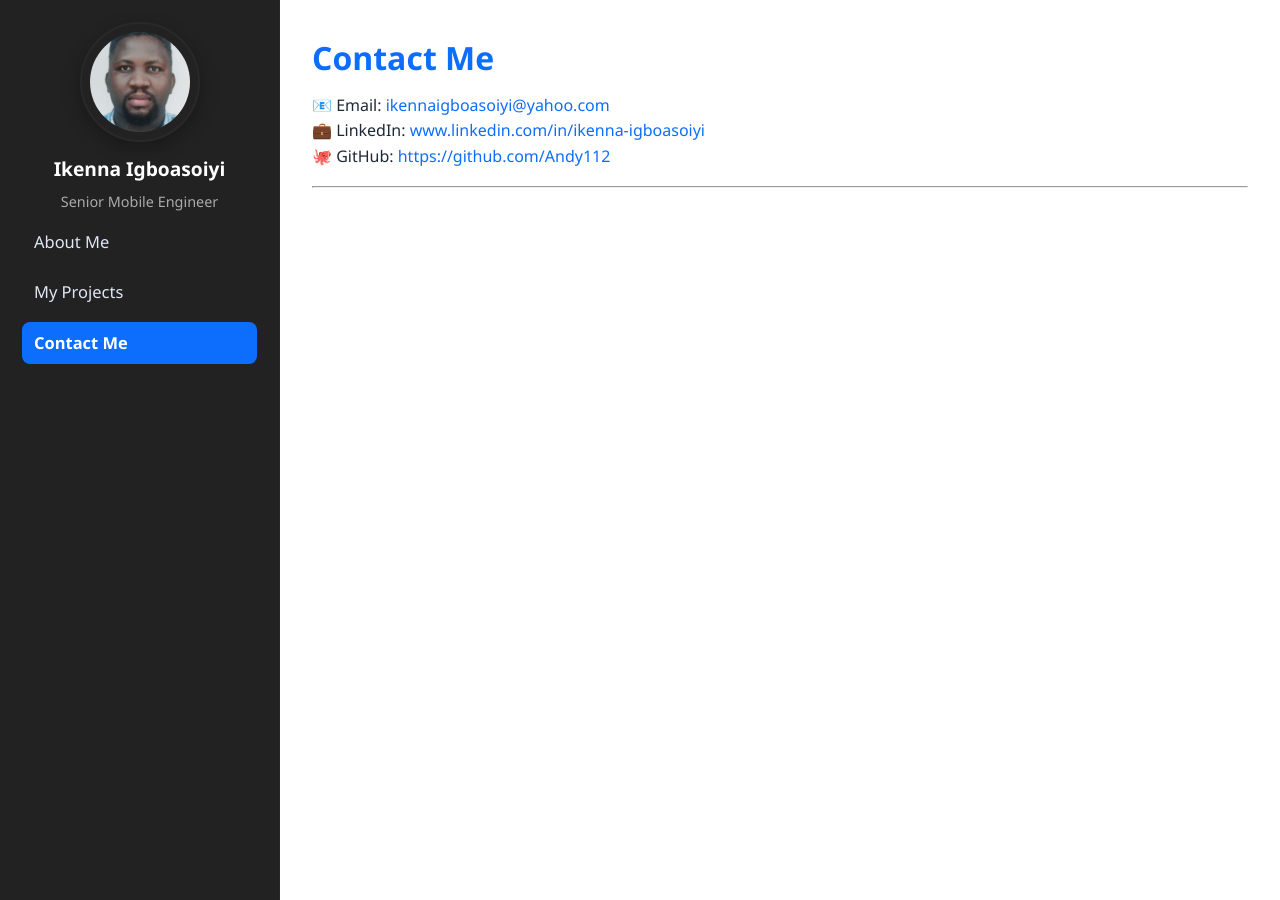
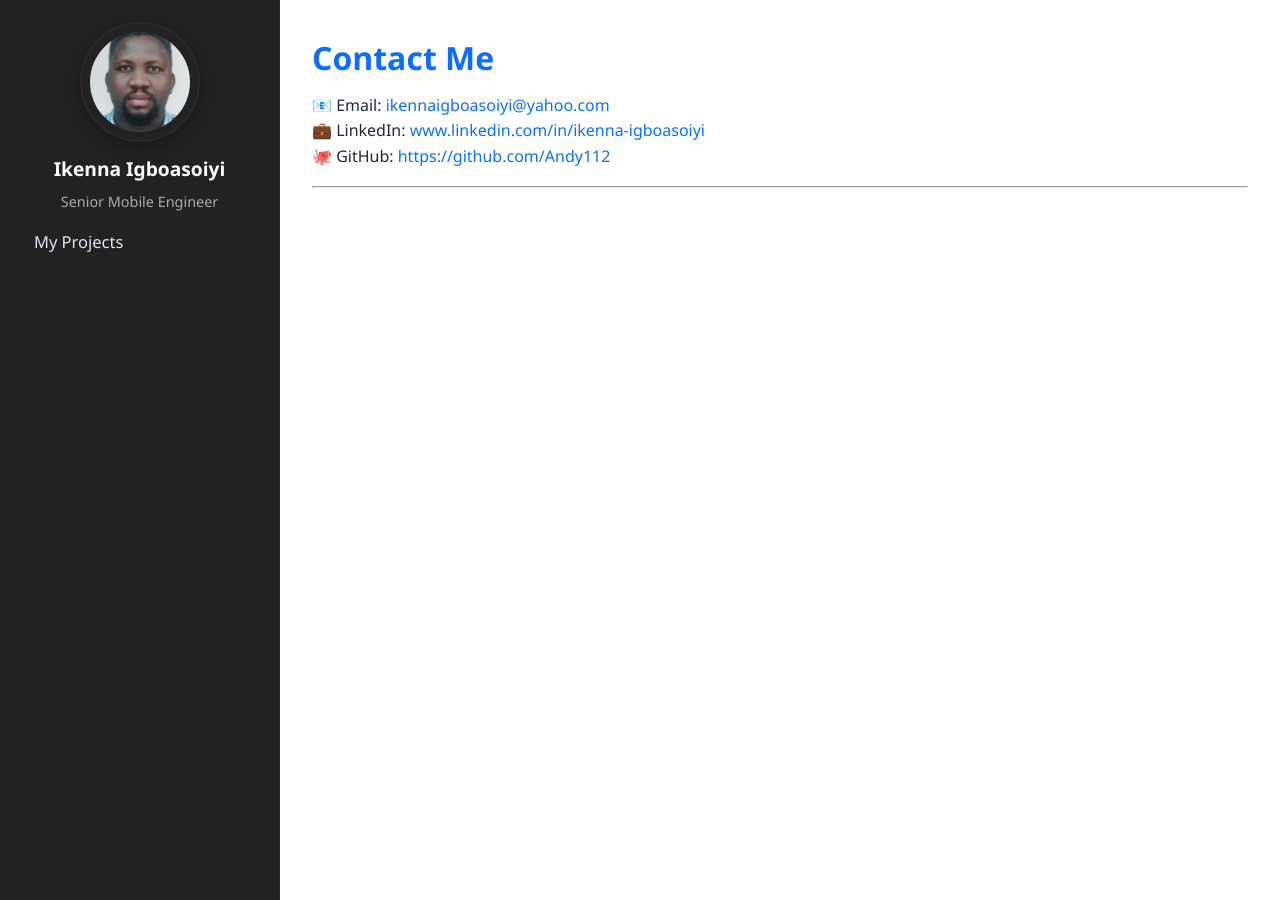
Before and after one commit to Andy112/ikenna-portfolio, a Jekyll site: the page built from contact.md, in a window 1280 px wide. Built offline with Jekyll 4.4.1, drawn with Linux system fonts in a browser that asks for light colours.

Commit message:
Update default.html

```diff
--- a/_layouts/default.html
+++ b/_layouts/default.html
@@ -23,22 +23,28 @@
         </ul> -->
 
         <ul>
-          <li class="{% if page.url contains '/about' %}active{% endif %}">
-            <a href="{{ '/about' | relative_url }}">About Me</a>
-          </li>
-          <li class="has-submenu {% if page.url contains '/projects' %}active{% endif %}">
+          <li class="has-submenu {% if page.url contains '/projects' %}submenu-open{% endif %}">
             <a href="{{ '/projects' | relative_url }}">My Projects</a>
             <ul class="submenu">
-              <li><a href="{{ '/projects/my-shoppa' | relative_url }}">MyShoppa</a></li>
-              <li><a href="{{ '/projects/link-saver' | relative_url }}">LinkSaver</a></li>
-              <li><a href="{{ '/projects/choristera' | relative_url }}">Choristera</a></li>
-              <li><a href="{{ '/projects/remind-me' | relative_url }}">RemindMe</a></li>
-              <li><a href="{{ '/projects/eveoma' | relative_url }}">Eveoma</a></li>
-              <li><a href="{{ '/projects/trackulator' | relative_url }}">Trackulator</a></li>
+              <li class="{% if page.url == '/projects/my-shoppa/' %}active{% endif %}">
+                <a href="{{ '/projects/my-shoppa' | relative_url }}">MyShoppa</a>
+              </li>
+              <li class="{% if page.url == '/projects/link-saver/' %}active{% endif %}">
+                <a href="{{ '/projects/link-saver' | relative_url }}">LinkSaver</a>
+              </li>
+              <li class="{% if page.url == '/projects/choristera/' %}active{% endif %}">
+                <a href="{{ '/projects/choristera' | relative_url }}">Choristera</a>
+              </li>
+              <li class="{% if page.url == '/projects/remind-me/' %}active{% endif %}">
+                <a href="{{ '/projects/remind-me' | relative_url }}">RemindMe</a>
+              </li>
+              <li class="{% if page.url == '/projects/eveoma/' %}active{% endif %}">
+                <a href="{{ '/projects/eveoma' | relative_url }}">Eveoma</a>
+              </li>
+              <li class="{% if page.url == '/projects/trackulator/' %}active{% endif %}">
+                <a href="{{ '/projects/trackulator' | relative_url }}">Trackulator</a>
+              </li>
             </ul>
-          </li>
-          <li class="{% if page.url contains '/contact' %}active{% endif %}">
-            <a href="{{ '/contact' | relative_url }}">Contact Me</a>
           </li>
         </ul>
 
```
Also changed, not shown: other parts of _layouts/default.html (+1 -1 lines).
